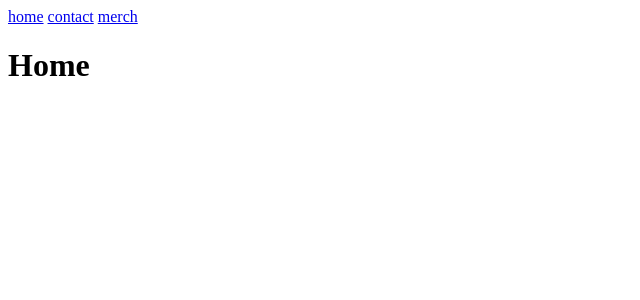
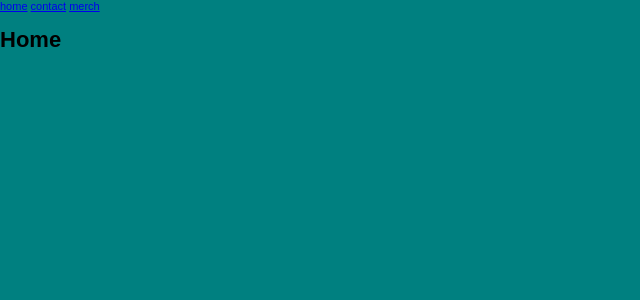
Before and after one commit to ynnxj/mangatan, a SvelteKit app: page / in a window 1280 px wide. Shown: the top 300 px of the page, without its empty margins (0-640 px from the left). Built offline with nearby package versions, Linux system fonts and the light colour scheme.

Commit message:
💄 feat(setup): create basic global styling

```diff
--- /dev/null
+++ b/src/app.scss
@@ -0,0 +1,43 @@
+:root {
+  /* Base Colors */
+  --win98-gray: #c0c0c0;
+  --win98-dark-gray: #808080;
+  --win98-darker-gray: #404040;
+  --win98-black: #000000;
+  --win98-white: #ffffff;
+
+  /* Classic Blues */
+  --win98-blue: #000080;
+  --win98-light-blue: #1084d0;
+  --win98-desktop-blue: #008080;
+
+  /* Accent Colors */
+  --win98-red: #ff0000;
+  --win98-yellow: #ffff00;
+  --win98-green: #00ff00;
+
+  /* Button & Window Colors */
+  --win98-button-face: #c0c0c0;
+  --win98-button-shadow: #808080;
+  --win98-button-highlight: #ffffff;
+  --win98-button-dark-shadow: #404040;
+  --win98-window-bg: #c0c0c0;
+
+  /* Fonts */
+  --win98-font: 'MS Sans Serif', 'Microsoft Sans Serif', Arial, sans-serif;
+  --win98-font-size: 11px;
+}
+
+* {
+  box-sizing: border-box;
+}
+
+html,
+body {
+  margin: 0;
+  padding: 0;
+  font-family: var(--win98-font);
+  font-size: var(--win98-font-size);
+  background-color: var(--win98-desktop-blue);
+  color: var(--win98-black);
+}
--- a/src/routes/+layout.svelte
+++ b/src/routes/+layout.svelte
@@ -1,4 +1,6 @@
 <script lang="ts">
+  import '../app.scss';
+
   let { children } = $props();
 </script>
 
```
